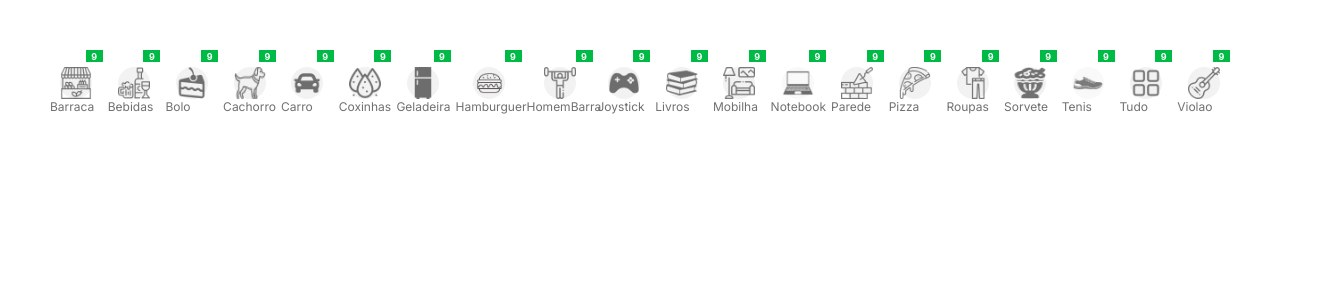
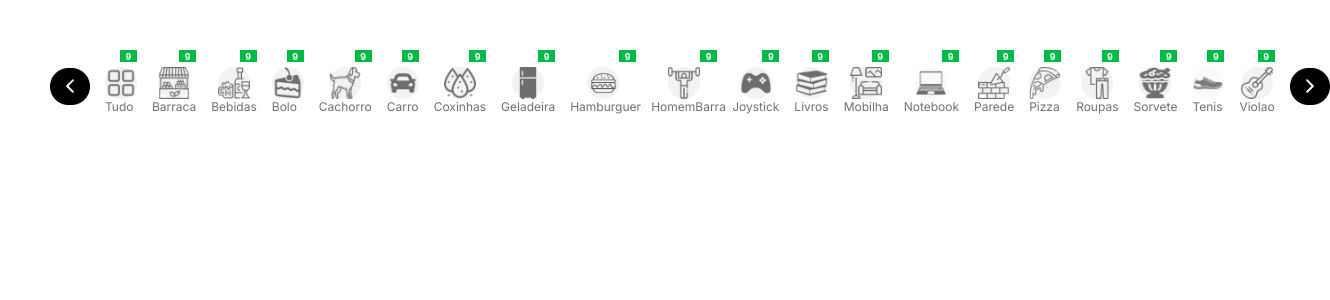
Before and after one commit to alanrente/vale-centavos, a React (Create React App) app: page / in a window 1280 px wide. Shown: the top 300 px of the page, 1330 px wide, since content can reach past the window. Built offline with nearby package versions, Linux system fonts and the light colour scheme.

Commit message:
feat: incluindo setas

```diff
--- a/src/App.tsx
+++ b/src/App.tsx
@@ -6,8 +6,19 @@ import { usePngs } from "./hooks/usePngs";
 function App() {
   const pngs = usePngs();
   const Home = () => (
-    <div style={{ margin: "50px", display: "flex", gap: "5px" }}>
-      {Object.entries(pngs).map(([key, value]) => {
+    <div
+      style={{
+        margin: "50px",
+        display: "flex",
+        gap: "15px",
+        alignItems: "center",
+      }}
+    >
+      <img style={{}} src={require(`./icons/png/SetaEsquerda.png`)} alt="" />
+
+      {Object.entries(pngs)
+        .filter(([key]) => !key.includes("Seta"))
+        .map(([key, value]) => {
           return (
             <IconButton
               id={key}
@@ -18,6 +29,8 @@ function App() {
             />
           );
         })}
+
+      <img style={{}} src={require(`./icons/png/SetaDireita.png`)} alt="" />
     </div>
   );
 
--- a/src/hooks/usePngs.tsx
+++ b/src/hooks/usePngs.tsx
@@ -1,5 +1,7 @@
 export function usePngs() {
   return {
+    SetaEsquerda: "../icons/png/SetaEsquerda.png",
+    Tudo: "../icons/png/Tudo.png",
     Barraca: "../icons/png/Barraca.png",
     Bebidas: "../icons/png/Bebidas.png",
     Bolo: "../icons/png/Bolo.png",
@@ -18,7 +20,7 @@ export function usePngs() {
     Roupas: "../icons/png/Roupas.png",
     Sorvete: "../icons/png/Sorvete.png",
     Tenis: "../icons/png/Tenis.png",
-    Tudo: "../icons/png/Tudo.png",
     Violao: "../icons/png/Violao.png",
+    SetaDireita: "../icons/png/SetaDireita.png",
   };
 }
```
Also changed, not shown: src/icons/png/SetaDireita.png (added), src/icons/png/SetaEsquerda.png (added). Lines whose indentation alone changed are shown as unchanged.
